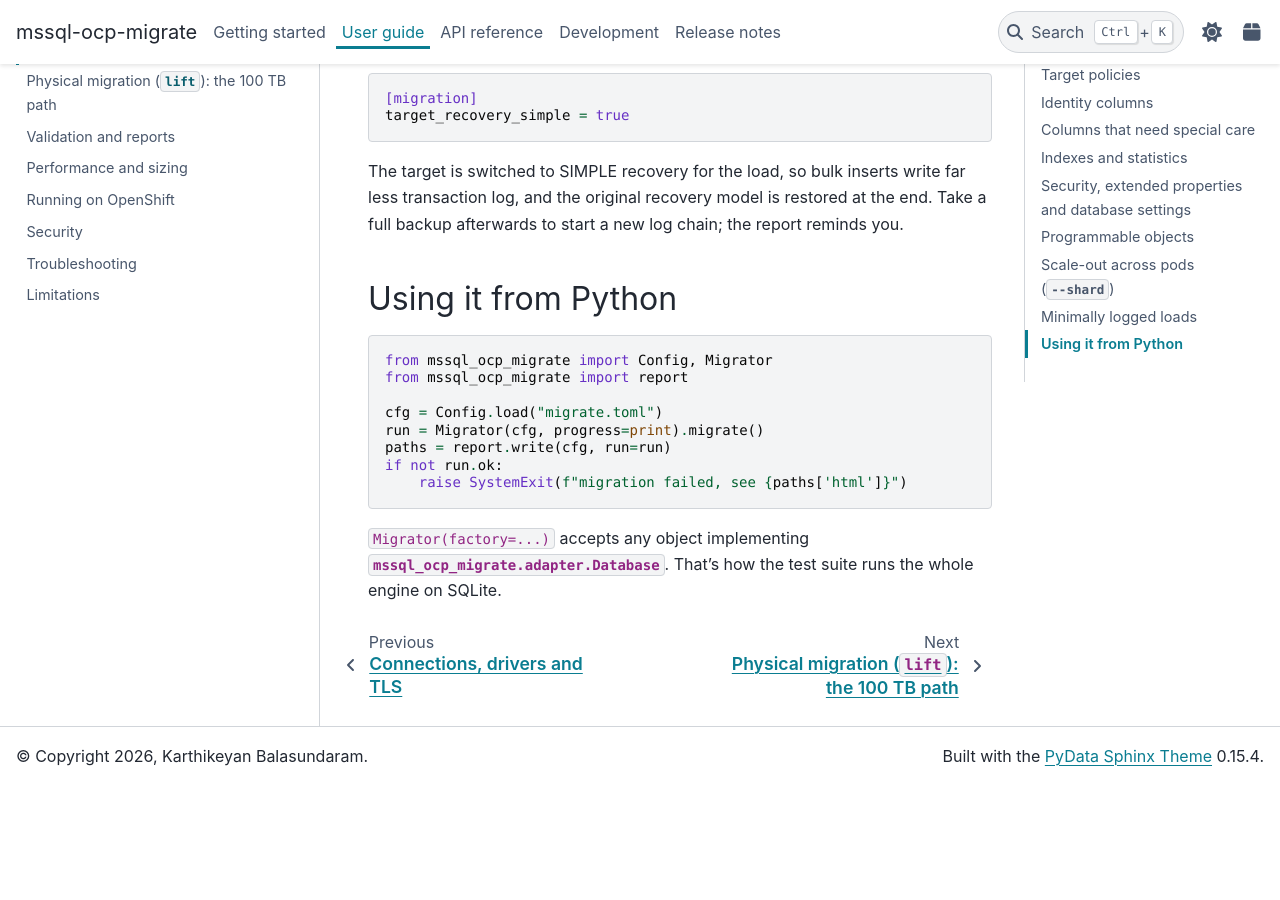
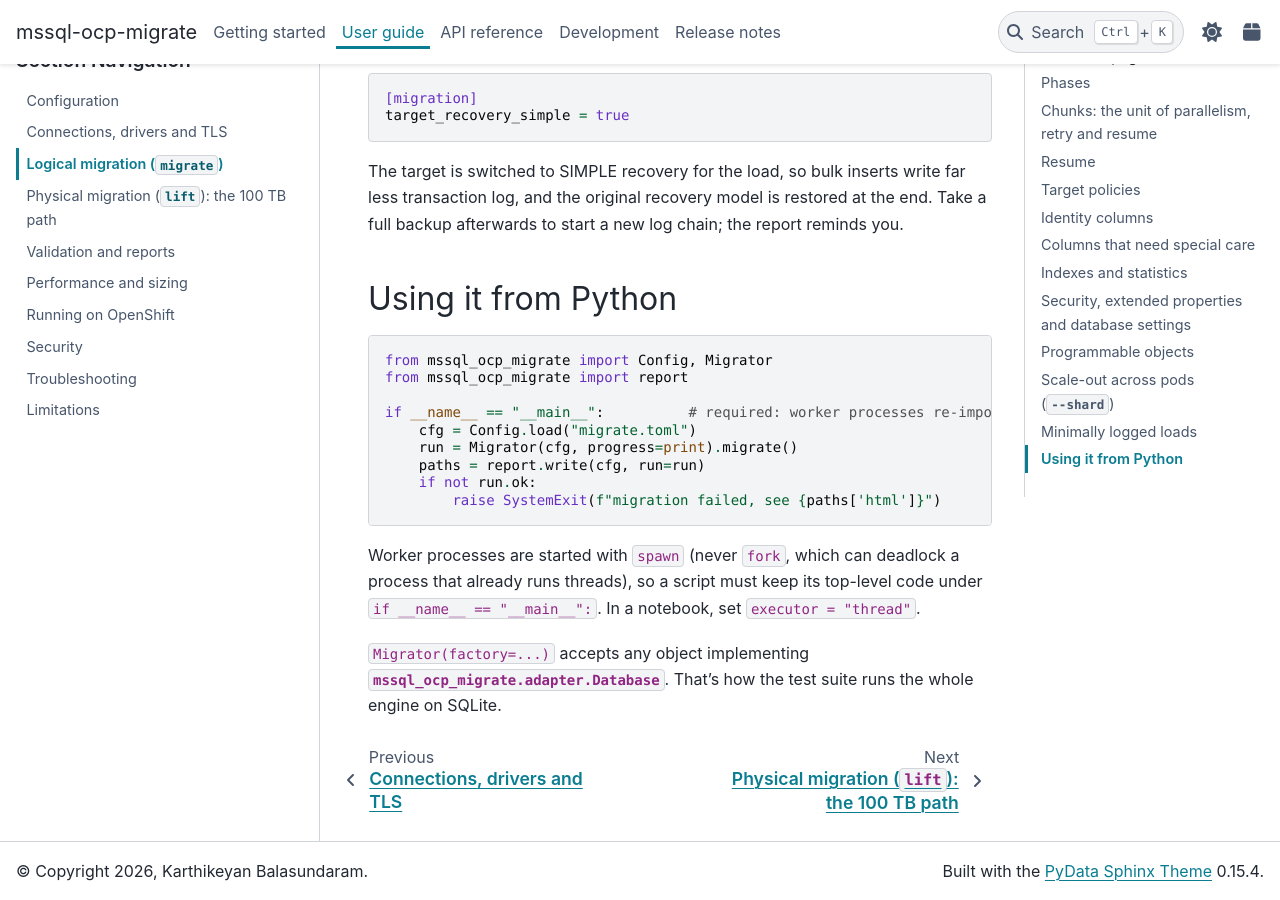
Before and after one commit to karthikbd/mssql-ocp-migrate, a Sphinx documentation site: the page built from docs/user_guide/logical.md, in a window 1280 px wide and 900 px high, scrolled down 8024 px. Built offline with Sphinx 7.4.7 and the PyData theme 0.15.4, drawn with Linux system fonts in a browser that asks for light colours; before the commit the page ends 8809 px from its top, so only the background shows below that.

Commit message:
fix: spawn worker processes (fork in a threaded process can deadlock); changelog for the e2e findings
Co-Authored-By: Claude Opus 5.5 <noreply@anthropic.com>
Claude-Session: https://claude.ai/code/session_0127R5cYzMjD4VQZtD923zX5

````diff
--- a/docs/user_guide/logical.md
+++ b/docs/user_guide/logical.md
@@ -254,12 +254,17 @@ start a new log chain; the report reminds you.
 from mssql_ocp_migrate import Config, Migrator
 from mssql_ocp_migrate import report
 
-cfg = Config.load("migrate.toml")
-run = Migrator(cfg, progress=print).migrate()
-paths = report.write(cfg, run=run)
-if not run.ok:
-    raise SystemExit(f"migration failed, see {paths['html']}")
+if __name__ == "__main__":          # required: worker processes re-import this module
+    cfg = Config.load("migrate.toml")
+    run = Migrator(cfg, progress=print).migrate()
+    paths = report.write(cfg, run=run)
+    if not run.ok:
+        raise SystemExit(f"migration failed, see {paths['html']}")
 ```
+
+Worker processes are started with `spawn` (never `fork`, which can deadlock a process that
+already runs threads), so a script must keep its top-level code under
+`if __name__ == "__main__":`. In a notebook, set `executor = "thread"`.
 
 `Migrator(factory=...)` accepts any object implementing {class}`mssql_ocp_migrate.adapter.Database`.
 That's how the test suite runs the whole engine on SQLite.
````
Also changed, not shown: CHANGELOG.md (+9 -0 lines), README.md (+4 -2 lines), 3 other files.
